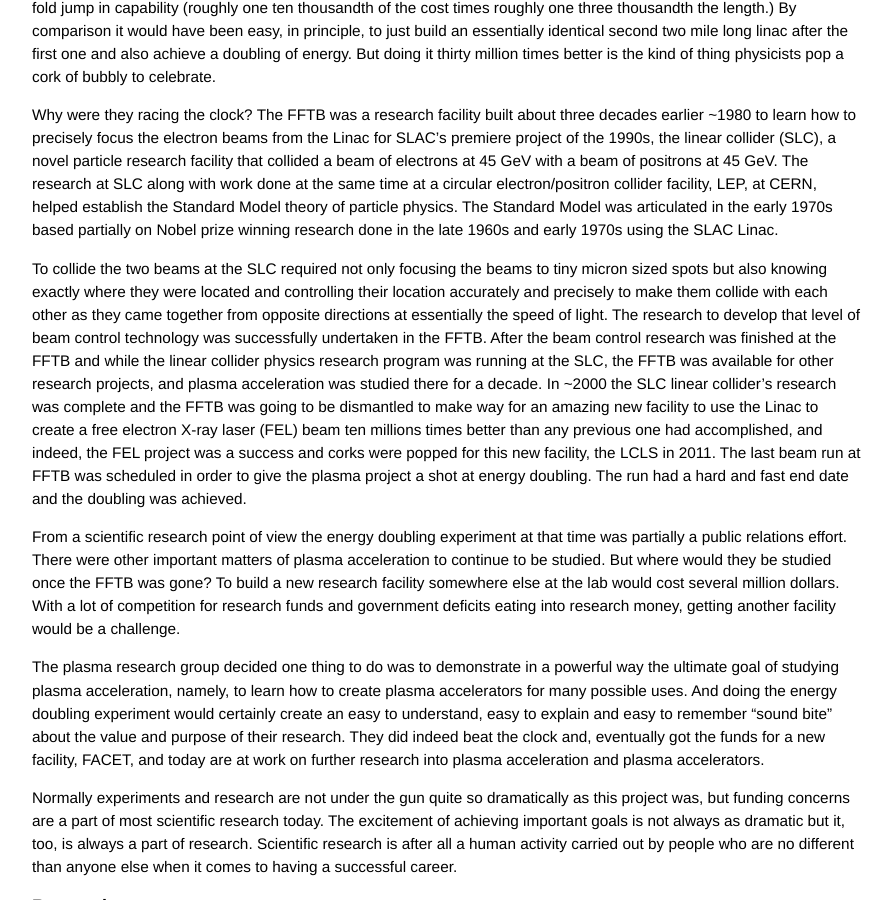
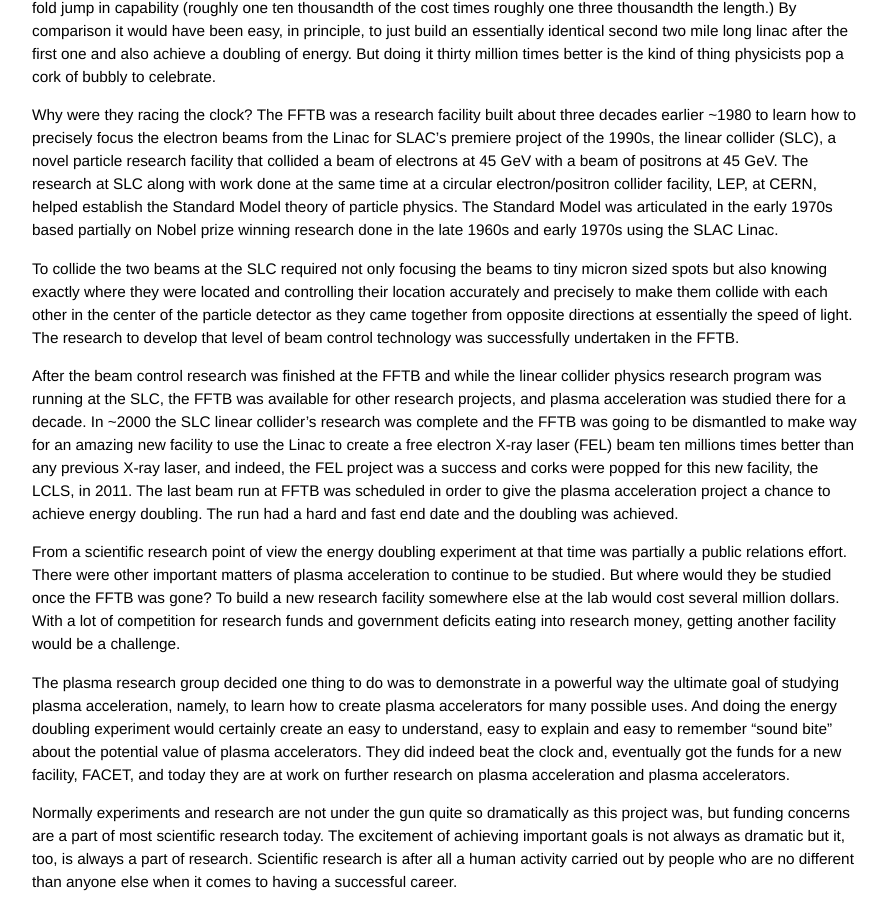
Before and after one commit to grbfacet/facet, a Jekyll site: the page built from energy-doubling-exposition.md, in a window 1280 px wide and 900 px high, scrolled down 2457 px. Shown: the whole window, without its empty margins (193-1085 px from the left). Built offline with Jekyll 4.4.1, drawn with Linux system fonts in a browser that asks for light colours.

Commit message:
Update energy-doubling-exposition.md

```diff
--- a/energy-doubling-exposition.md
+++ b/energy-doubling-exposition.md
@@ -47,11 +47,13 @@
 
 Why were they racing the clock? The FFTB was a research facility built about three decades earlier ~1980 to learn how to precisely focus the electron beams from the Linac for SLAC’s premiere project of the 1990s, the linear collider (SLC), a novel particle research facility that collided a beam of electrons at 45 GeV with a beam of positrons at 45 GeV. The research at SLC along with work done at the same time at a circular electron/positron collider facility, LEP, at CERN, helped establish the Standard Model theory of particle physics. The Standard Model was articulated in the early 1970s based partially on Nobel prize winning research done in the late 1960s and early 1970s using the SLAC Linac.
 
-To collide the two beams at the SLC required not only focusing the beams to tiny micron sized spots but also knowing exactly where they were located and controlling their location accurately and precisely to make them collide with each other as they came together from opposite directions at essentially the speed of light. The research to develop that level of beam control technology was successfully undertaken in the FFTB. After the beam control research was finished at the FFTB and while the linear collider physics research program was running at the SLC, the FFTB was available for other research projects, and plasma acceleration was studied there for a decade. In ~2000 the SLC linear collider’s research was complete and the FFTB was going to be dismantled to make way for an amazing new facility to use the Linac to create a free electron X-ray laser (FEL) beam ten millions times better than any previous one had accomplished, and indeed, the FEL project was a success and corks were popped for this new facility, the LCLS in 2011. The last beam run at FFTB was scheduled in order to give the plasma project a shot at energy doubling. The run had a hard and fast end date and the doubling was achieved.
+To collide the two beams at the SLC required not only focusing the beams to tiny micron sized spots but also knowing exactly where they were located and controlling their location accurately and precisely to make them collide with each other in the center of the particle detector as they came together from opposite directions at essentially the speed of light. The research to develop that level of beam control technology was successfully undertaken in the FFTB.
+
+After the beam control research was finished at the FFTB and while the linear collider physics research program was running at the SLC, the FFTB was available for other research projects, and plasma acceleration was studied there for a decade. In ~2000 the SLC linear collider’s research was complete and the FFTB was going to be dismantled to make way for an amazing new facility to use the Linac to create a free electron X-ray laser (FEL) beam ten millions times better than any previous X-ray laser, and indeed, the FEL project was a success and corks were popped for this new facility, the LCLS, in 2011. The last beam run at FFTB was scheduled in order to give the plasma acceleration project a chance to achieve energy doubling. The run had a hard and fast end date and the doubling was achieved.
 
 From a scientific research point of view the energy doubling experiment at that time was partially a public relations effort. There were other important matters of plasma acceleration to continue to be studied. But where would they be studied once the FFTB was gone? To build a new research facility somewhere else at the lab would cost several million dollars. With a lot of competition for research funds and government deficits eating into research money, getting another facility would be a challenge.
 
-The plasma research group decided one thing to do was to demonstrate in a powerful way the ultimate goal of studying plasma acceleration, namely, to learn how to create plasma accelerators for many possible uses. And doing the energy doubling experiment would certainly create an easy to understand, easy to explain and easy to remember “sound bite” about the value and purpose of their research.  They did indeed beat the clock and, eventually got the funds for a new facility, FACET, and today are at work on further research into plasma acceleration and plasma accelerators.
+The plasma research group decided one thing to do was to demonstrate in a powerful way the ultimate goal of studying plasma acceleration, namely, to learn how to create plasma accelerators for many possible uses. And doing the energy doubling experiment would certainly create an easy to understand, easy to explain and easy to remember “sound bite” about the potential value of plasma accelerators.  They did indeed beat the clock and, eventually got the funds for a new facility, FACET, and today they are at work on further research on plasma acceleration and plasma accelerators.
 
 Normally experiments and research are not under the gun quite so dramatically as this project was, but funding concerns are a part of most scientific research today. The excitement of achieving important goals is not always as dramatic but it, too, is always a part of research. Scientific research is after all a human activity carried out by people who are no different than anyone else when it comes to having a successful career.
 
```
